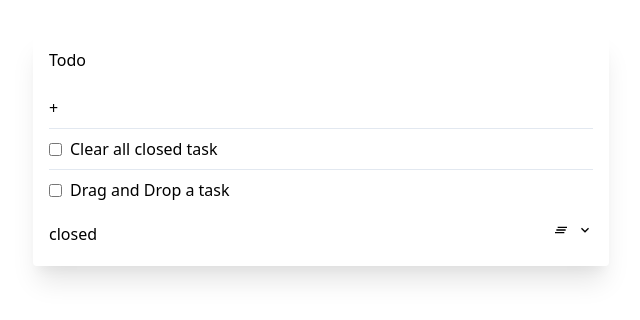
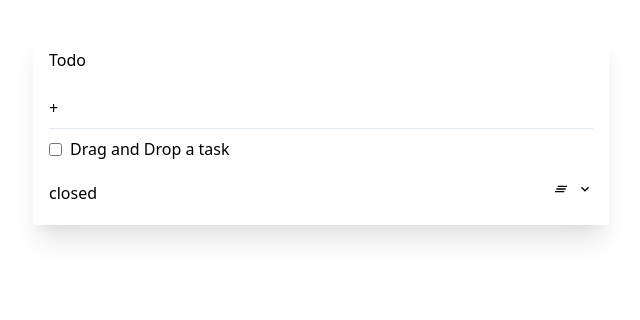
Before and after one commit to hisomura/todo-app, a Next.js app: page / in a window 1280 px wide. Shown: the top 320 px of the page, without its empty margins (319-959 px from the left). Built offline with nearby package versions, Linux system fonts and the light colour scheme.

Commit message:
Avoid empty task name.

```diff
--- a/pages/index.tsx
+++ b/pages/index.tsx
@@ -14,7 +14,7 @@ export default function Home() {
     Task.create('Filter tasks by closed', true),
     Task.create('Folding closed tasks', true),
     Task.create('Clear a closed task', true),
-    Task.create('Clear all closed task'),
+    Task.create('Clear all closed task', true),
     Task.create('Drag and Drop a task'),
   ])
   const [formText, setFormText] = useState('')
@@ -29,6 +29,7 @@ export default function Home() {
     // https://developer.mozilla.org/en-US/docs/Web/API/KeyboardEvent/keyCode
     // if (event.keyCode === 229) return
     if (event.key !== 'Enter') return
+    if (formText === '') return
     event.currentTarget.value = ''
     setTasks([...tasks, Task.create(formText)])
     setFormText('')
```
